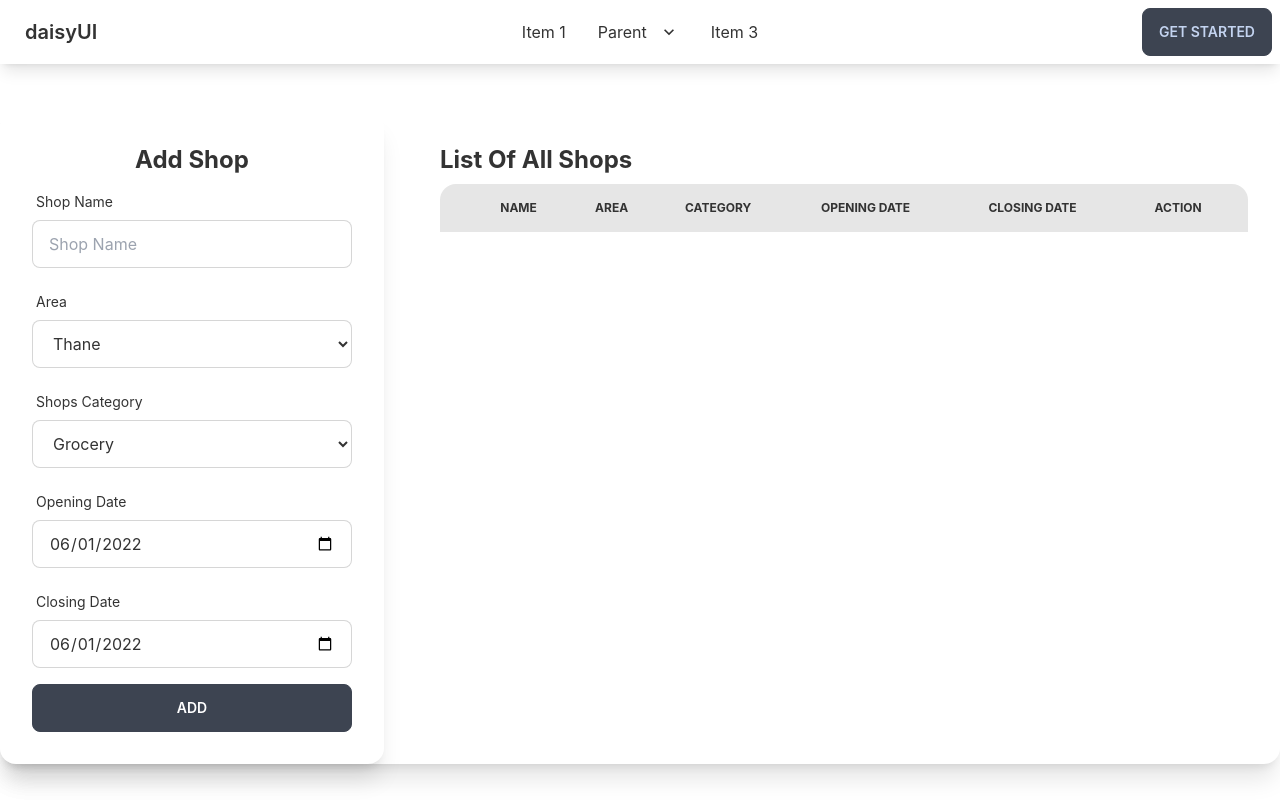
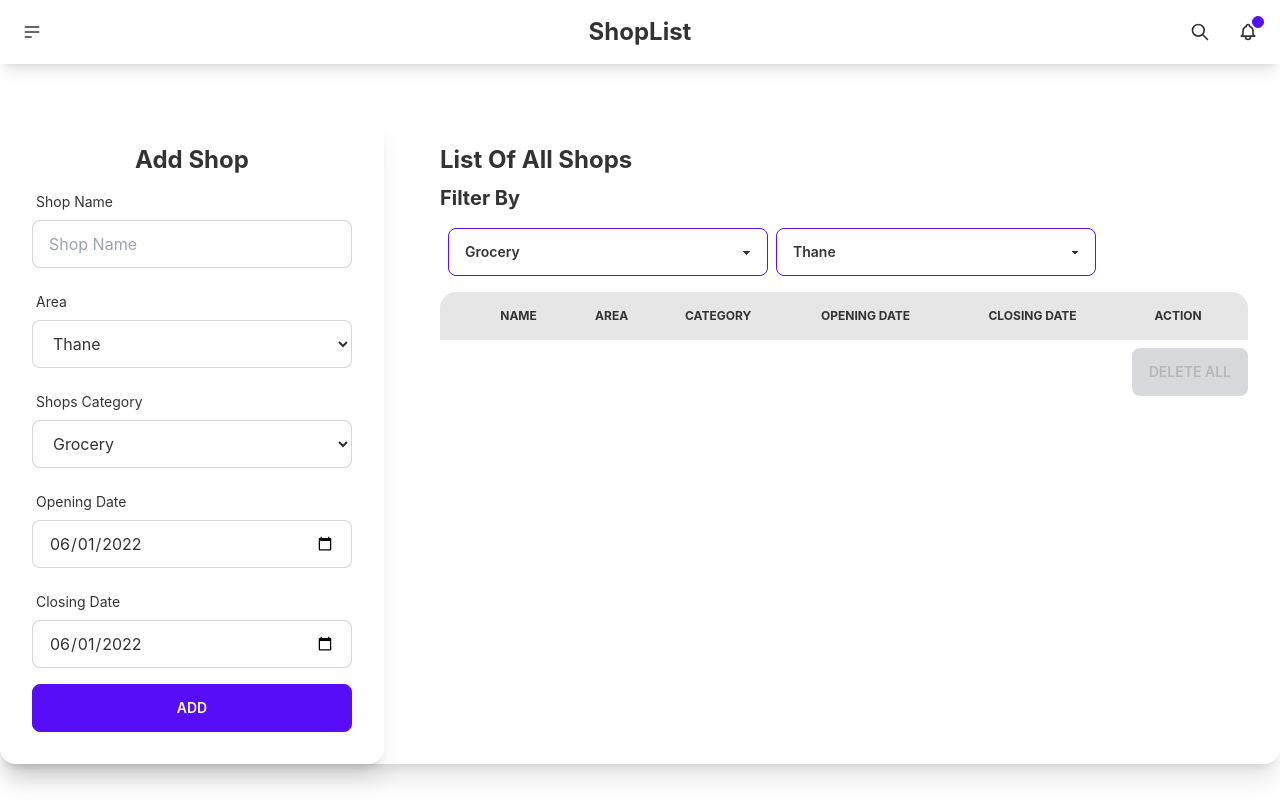
Before and after one commit to rokib97/shop-app-task, a React (Create React App) app: page / in a window 1280 px wide. Built offline with nearby package versions, Linux system fonts and the light colour scheme.

Commit message:
added delete all shop functionality

```diff
--- a/public/index.html
+++ b/public/index.html
@@ -24,7 +24,7 @@
       work correctly both with client-side routing and a non-root public URL.
       Learn how to configure a non-root public URL by running `npm run build`.
     -->
-    <title>React App</title>
+    <title>ShopList</title>
   </head>
   <body>
     <noscript>You need to enable JavaScript to run this app.</noscript>
--- a/src/actions/index.js
+++ b/src/actions/index.js
@@ -13,3 +13,9 @@ export const deleteShop = (id) => {
     id,
   };
 };
+export const deleteAllShop = (id) => {
+  return {
+    type: "DELETEALLSHOP",
+    id,
+  };
+};
--- a/src/components/AddShop.js
+++ b/src/components/AddShop.js
@@ -1,7 +1,7 @@
 import React, { useState } from "react";
 import { useForm } from "react-hook-form";
 import { useDispatch, useSelector } from "react-redux";
-import { addToShop } from "../actions";
+import { addToShop, deleteAllShop } from "../actions";
 import Shop from "./Shop";
 
 const AddShop = () => {
@@ -173,7 +173,7 @@ const AddShop = () => {
                 </label>
               </div>
               <input
-                className="btn w-full max-w-xs text-white"
+                className="btn btn-primary w-full max-w-xs text-white"
                 type="submit"
                 value="add"
               />
@@ -182,6 +182,26 @@ const AddShop = () => {
         </div>
         <div class="card-body">
           <h2 class="card-title font-bold text-2xl">List Of All Shops</h2>
+          <h2 className="text-xl font-bold">Filter By</h2>
+          <div>
+            <select class="select select-primary w-full max-w-xs m-2">
+              <option>Grocery</option>
+              <option>Butcher</option>
+              <option>Baker</option>
+              <option>Chemist</option>
+              <option>Nagpur</option>
+              <option>Stationery shop</option>
+            </select>
+            <select class="select select-primary w-full max-w-xs">
+              <option>Thane</option>
+              <option>Pune</option>
+              <option>Mumbai Suburban</option>
+              <option>Nashik</option>
+              <option>Nagpur</option>
+              <option>Ahmednagar</option>
+              <option>Solapur</option>
+            </select>
+          </div>
           <div class="overflow-x-auto">
             <table class="table w-full">
               <thead>
@@ -207,6 +227,15 @@ const AddShop = () => {
               </tbody>
             </table>
           </div>
+          <div class="card-actions justify-end">
+            <button
+              onClick={() => dispatch(deleteAllShop())}
+              disabled={list.length === 0}
+              class="btn btn-primary text-white "
+            >
+              Delete All
+            </button>
+          </div>
         </div>
       </div>
     </>
--- a/src/components/Header.js
+++ b/src/components/Header.js
@@ -2,11 +2,10 @@ import React from "react";
 
 const Header = () => {
   return (
-    <div>
-      <div class="navbar bg-base-100 shadow-lg">
+    <div class="navbar bg-base-100 shadow-lg ">
       <div class="navbar-start">
         <div class="dropdown">
-            <label tabindex="0" class="btn btn-ghost lg:hidden">
+          <label tabindex="0" class="btn btn-ghost btn-circle">
             <svg
               xmlns="http://www.w3.org/2000/svg"
               class="h-5 w-5"
@@ -18,7 +17,7 @@ const Header = () => {
                 stroke-linecap="round"
                 stroke-linejoin="round"
                 stroke-width="2"
-                  d="M4 6h16M4 12h8m-8 6h16"
+                d="M4 6h16M4 12h16M4 18h7"
               />
             </svg>
           </label>
@@ -27,72 +26,58 @@ const Header = () => {
             class="menu menu-compact dropdown-content mt-3 p-2 shadow bg-base-100 rounded-box w-52"
           >
             <li>
-                <a>Item 1</a>
-              </li>
-              <li tabindex="0">
-                <a class="justify-between">
-                  Parent
-                  <svg
-                    class="fill-current"
-                    xmlns="http://www.w3.org/2000/svg"
-                    width="24"
-                    height="24"
-                    viewBox="0 0 24 24"
-                  >
-                    <path d="M8.59,16.58L13.17,12L8.59,7.41L10,6L16,12L10,18L8.59,16.58Z" />
-                  </svg>
-                </a>
-                <ul class="p-2">
-                  <li>
-                    <a>Submenu 1</a>
+              <a href="home">Homepage</a>
             </li>
             <li>
-                    <a>Submenu 2</a>
-                  </li>
-                </ul>
+              <a href="portfolio">Portfolio</a>
             </li>
             <li>
-                <a>Item 3</a>
+              <a href="about">About</a>
             </li>
           </ul>
         </div>
-          <a class="btn btn-ghost normal-case text-xl">daisyUI</a>
       </div>
-        <div class="navbar-center hidden lg:flex">
-          <ul class="menu menu-horizontal p-0">
-            <li>
-              <a>Item 1</a>
-            </li>
-            <li tabindex="0">
-              <a>
-                Parent
-                <svg
-                  class="fill-current"
-                  xmlns="http://www.w3.org/2000/svg"
-                  width="20"
-                  height="20"
-                  viewBox="0 0 24 24"
-                >
-                  <path d="M7.41,8.58L12,13.17L16.59,8.58L18,10L12,16L6,10L7.41,8.58Z" />
-                </svg>
+      <div class="navbar-center">
+        <a href="ShopList" class="btn btn-ghost normal-case text-2xl font-bold">
+          ShopList
         </a>
-              <ul class="p-2">
-                <li>
-                  <a>Submenu 1</a>
-                </li>
-                <li>
-                  <a>Submenu 2</a>
-                </li>
-              </ul>
-            </li>
-            <li>
-              <a>Item 3</a>
-            </li>
-          </ul>
       </div>
       <div class="navbar-end">
-          <a class="btn">Get started</a>
+        <button class="btn btn-ghost btn-circle">
+          <svg
+            xmlns="http://www.w3.org/2000/svg"
+            class="h-5 w-5"
+            fill="none"
+            viewBox="0 0 24 24"
+            stroke="currentColor"
+          >
+            <path
+              stroke-linecap="round"
+              stroke-linejoin="round"
+              stroke-width="2"
+              d="M21 21l-6-6m2-5a7 7 0 11-14 0 7 7 0 0114 0z"
+            />
+          </svg>
+        </button>
+        <button class="btn btn-ghost btn-circle">
+          <div class="indicator">
+            <svg
+              xmlns="http://www.w3.org/2000/svg"
+              class="h-5 w-5"
+              fill="none"
+              viewBox="0 0 24 24"
+              stroke="currentColor"
+            >
+              <path
+                stroke-linecap="round"
+                stroke-linejoin="round"
+                stroke-width="2"
+                d="M15 17h5l-1.405-1.405A2.032 2.032 0 0118 14.158V11a6.002 6.002 0 00-4-5.659V5a2 2 0 10-4 0v.341C7.67 6.165 6 8.388 6 11v3.159c0 .538-.214 1.055-.595 1.436L4 17h5m6 0v1a3 3 0 11-6 0v-1m6 0H9"
+              />
+            </svg>
+            <span class="badge badge-xs badge-primary indicator-item"></span>
           </div>
+        </button>
       </div>
     </div>
   );
--- a/src/reducers/addShopReducer.js
+++ b/src/reducers/addShopReducer.js
@@ -22,6 +22,12 @@ const shopReducer = (state = initialData, action) => {
         ...state,
         list: newList,
       };
+
+    case "DELETEALLSHOP":
+      return {
+        ...state,
+        list: [],
+      };
     default:
       return state;
   }
```
Lines whose indentation alone changed are shown as unchanged.
